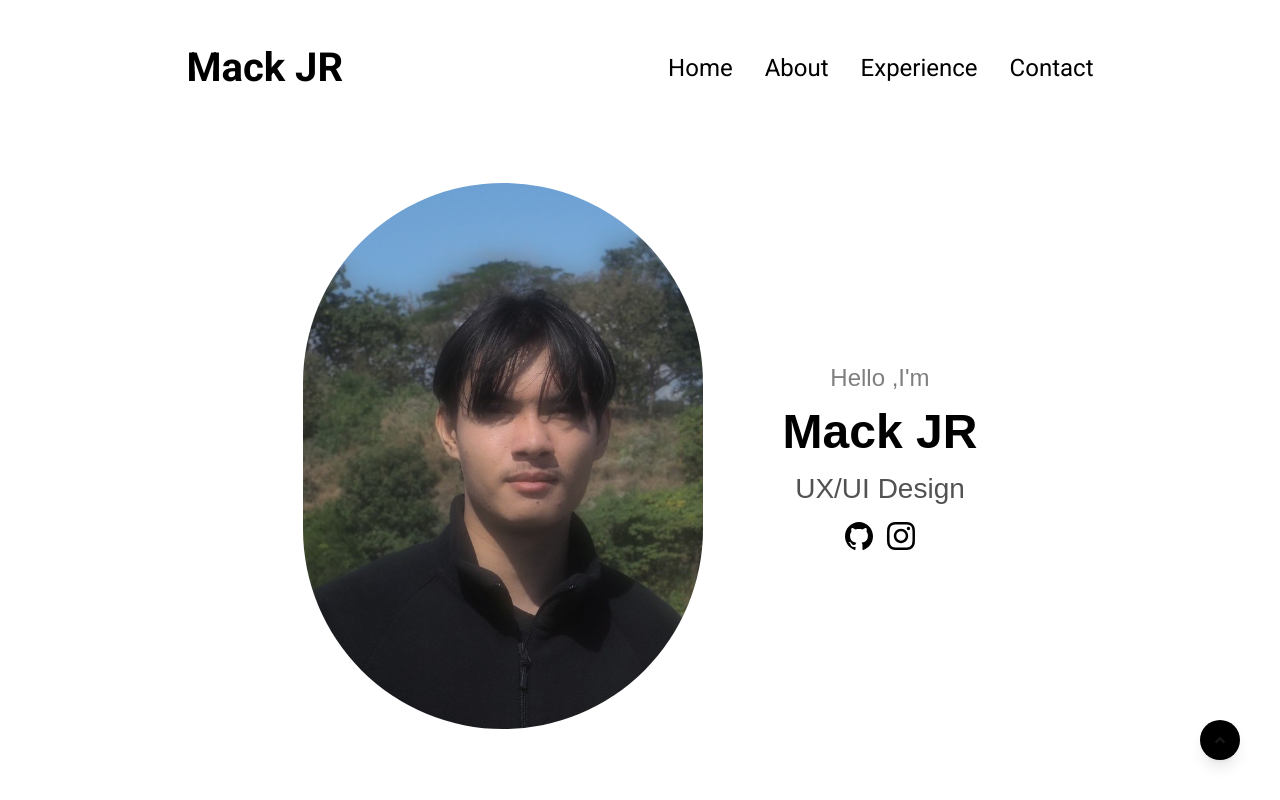
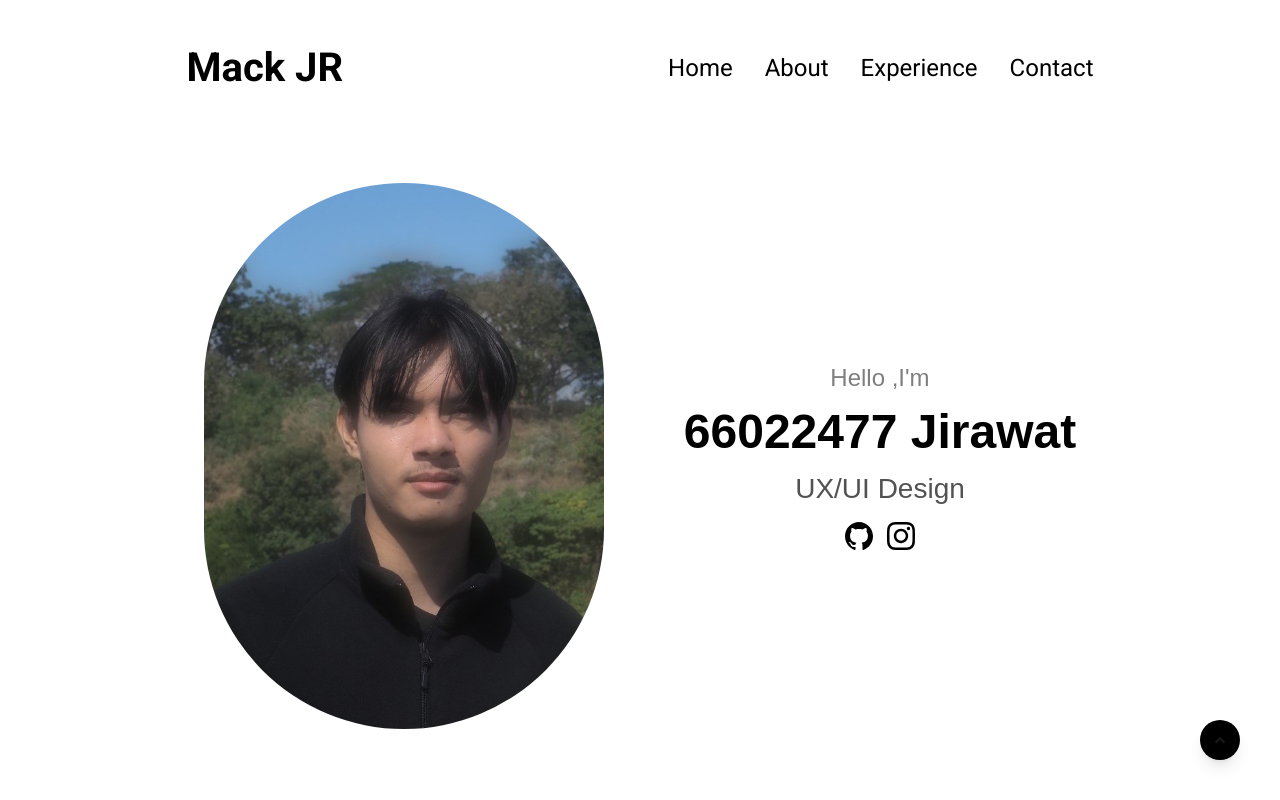
Before and after one commit to Sylveeeeee/blog, a Next.js app: page / in a window 1280 px wide. Shown: the top 800 px of the page. Built offline with nearby package versions, Linux system fonts and the light colour scheme.

Commit message:
รหัสนิสิต(2)

```diff
--- a/app/(pages)/components/Home/page.tsx
+++ b/app/(pages)/components/Home/page.tsx
@@ -16,7 +16,7 @@ export default function Home() {
       /></div>
       <div className="flex flex-col items-center justify-center">
         <p className="text-[1.5rem] text-[#00000080]">{` Hello ,I'm`}</p>
-        <a className="text-[3rem] text-black font-semibold"> Mack JR </a>
+        <a className="text-[3rem] text-black font-semibold"> 66022477 Jirawat </a>
         <div className="text-[#000000ad] text-[1.75rem] mb-[10px]">UX/UI Design</div>
         <div className="flex text-black">
         <button className="text-[2rem] mr-[10px]">
```
